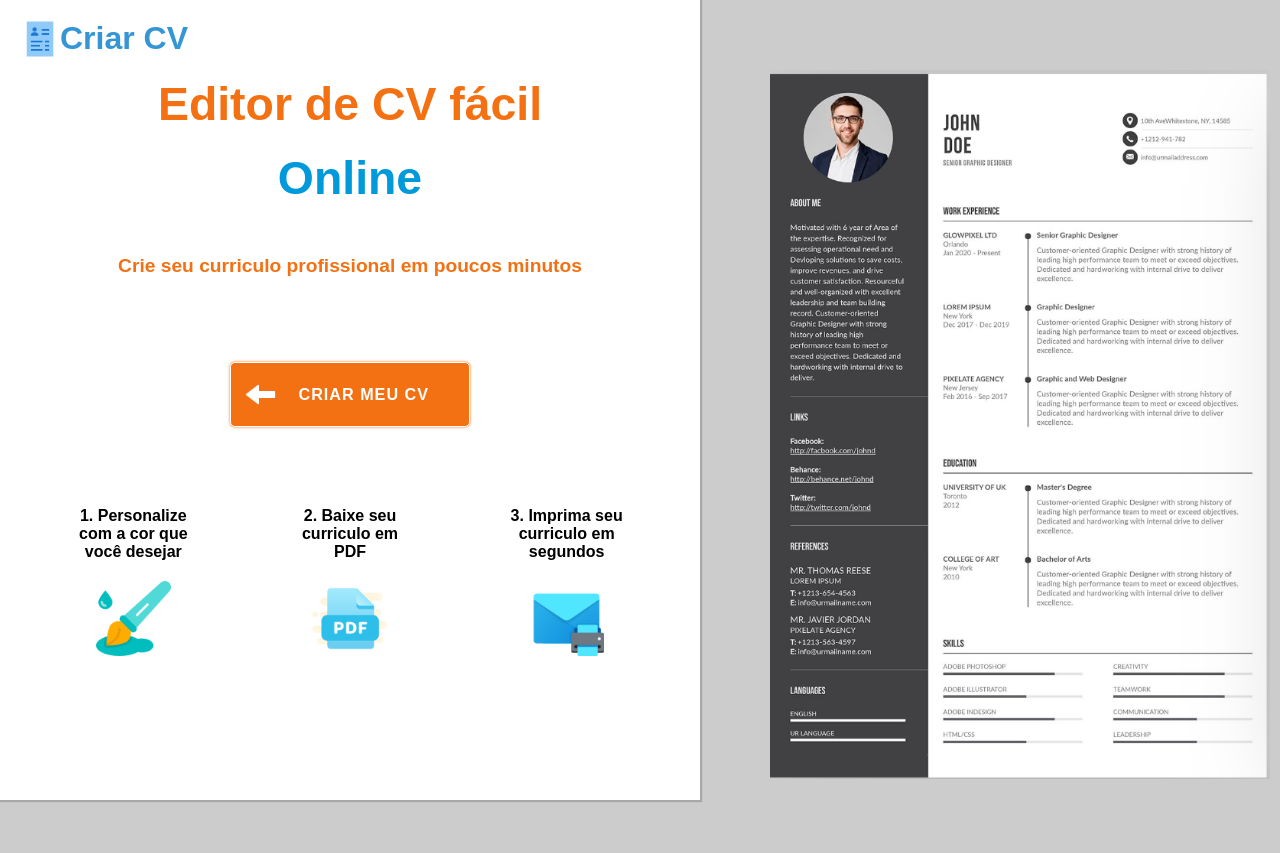
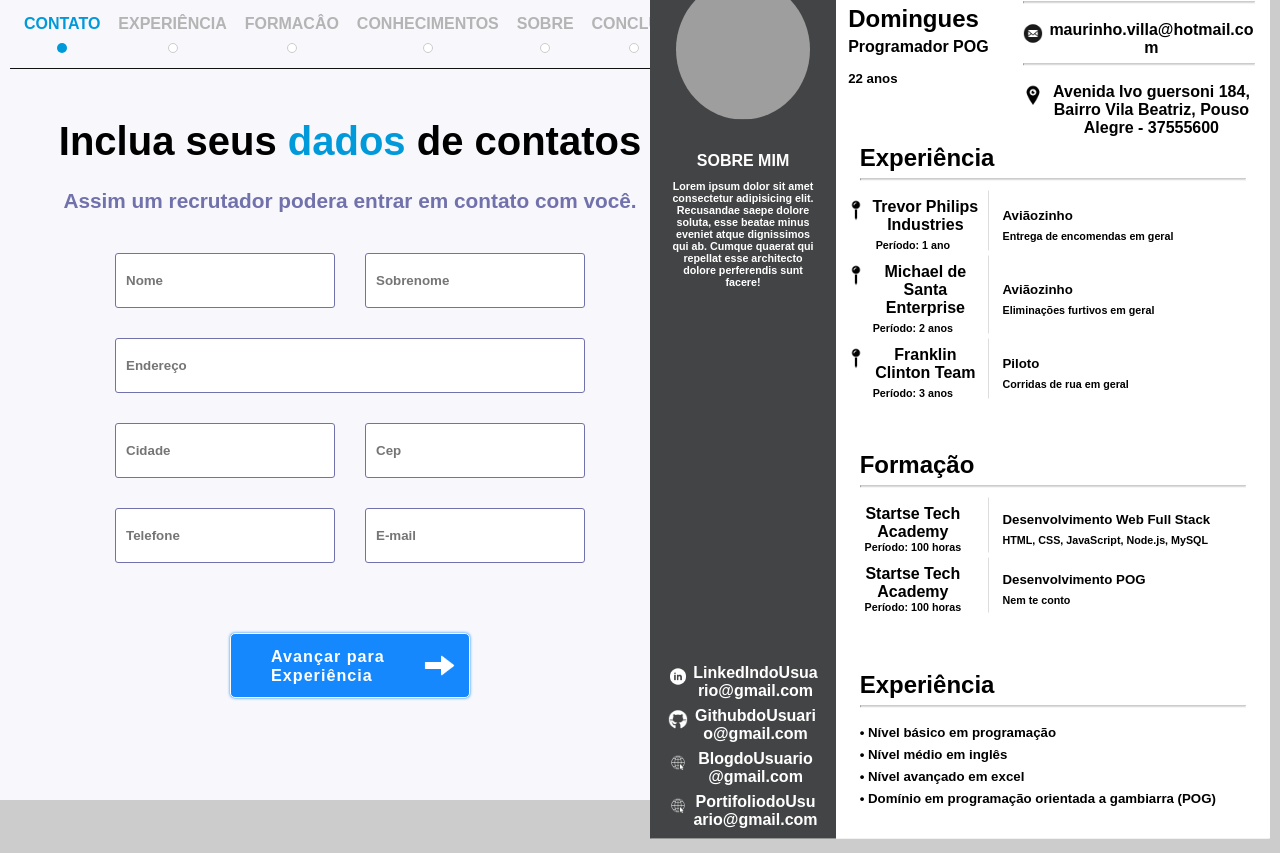
Before and after one commit to Mauro-Domingues/Criador-de-CV, a plain HTML site: page index.html in a window 1280 px wide. Drawn offline with Linux system fonts and the light colour scheme; grey boxes are pictures that could not be loaded; a web font is replaced by a local one.

Commit message:
CV-section-and-style-done

```diff
--- a/css/style.css
+++ b/css/style.css
@@ -150,12 +150,12 @@ main{
     flex-direction: column;
 }
 
-/* Barra de Orientação das Sections */
+/* Barra de Orientação das Seções */
 
 main .main-header{
     display: flex;
     justify-content: space-around;
-    border-bottom: 0.7px solid #1111;
+    border-bottom: 0.7px solid #111;
     padding: 5px;
 }
 
@@ -324,7 +324,6 @@ input.options{
     background-size: 40px;
 }
 
-
 /* Seção de Conclusão */
 
 article.colors{
@@ -365,3 +364,172 @@ label{
 }
 
 /* Seção do CV */
+
+.curriculum{
+    width: 620px;
+    height: 877px;
+    background-color: #fff;
+    position: absolute;
+    top:50%;
+    left: 75%;
+    transform: translate(-50%,-50%);
+    display: flex;
+    flex-direction: row;
+    font-size: 1rem;
+    border-radius: 2px;
+}
+
+.curriculum * {
+    display: flex;
+    word-break: break-word;
+    align-items: center;
+    justify-content: center;
+    flex-direction: column;
+}
+
+/* Faixa do CV */
+
+.belt{
+    width: 30%;
+    height: 100%;
+    background-color: #434445;
+    color: #fff;
+}
+
+.belt * {
+    width: 90%;
+}
+
+.picture{
+    height: 20%;
+}
+
+.get-picture{
+    width: 80%;
+    height: 80%;
+    border-radius: 50%;
+}
+
+.about{
+    height: 50%;
+    padding-top: 15px;
+    justify-content: flex-start;
+}
+
+.about h4{
+    margin-bottom: 10px;
+}
+
+.social-medias{
+    height: 30%;
+    padding-bottom: 10px;
+    justify-content: flex-end;
+}
+
+/* Corpo do CV */
+
+.body{
+    width: 70%;
+    height: 100%;
+    background-color: #fff;
+    color: #000;
+}
+
+.body > *{
+    flex-direction: row;
+    width: 99%;
+}
+
+/* Ícones e descrição */
+
+.extra-data{
+    flex-direction: row;
+    margin-top: 7px;
+    width: 90%;
+    justify-content: flex-start;
+}
+
+.container{
+    width: 100%;
+    flex-direction: row;
+    padding-bottom: 5px;
+}
+
+.icon{
+    position: relative;
+    left: 0;
+    top: -4px;
+    width: 20px;
+    margin-right: 5px;
+    align-self: flex-start;
+}
+
+hr{
+    margin-bottom: 10px;
+}
+
+/* Dados */
+
+.main-info{
+    height: 20%;
+}
+
+.name{
+    width: 40%;
+    height: 100%;
+    align-items: flex-start;
+    justify-content: flex-start;
+}
+
+.name .first-name, .name .surname, .name .title, .name .age{
+    margin-left: 10px;
+}
+
+.title {
+    margin-top: 5px;
+}
+
+.name .first-name, .name .age{
+    margin-top: 15px;
+}
+
+.adress{
+    width: 60%;
+    height: 100%;
+    justify-content: flex-end;
+}
+
+/* Experiência */
+
+.xp-info{
+    height: 35%;
+    flex-direction: column;
+    justify-content: flex-start;
+}
+
+.company-name, .grad-name{
+    width: 35%;
+    height: 100%;
+    border-right: 1px double #ddd;
+}
+
+.company-xp, .grad-description{
+    width: 65%;
+    height: 100%;
+}
+
+/* Formação */
+
+.grad-info{
+    height: 25%;
+    flex-direction: column;
+    justify-content: flex-start;
+}
+
+/* Conhecimentos */
+
+.skill-info{
+    height: 20%;
+    flex-direction: column;
+    justify-content: flex-start;
+}
--- a/index.html
+++ b/index.html
@@ -7,7 +7,7 @@
         <meta http-equiv="X-UA-Compatible" content="IE=edge">
         <meta name="viewport" content="width=device-width, initial-scale=1.0">
         <title>Criador de CV Online</title>
-        <link rel="icon" href="/images/opened-curriculum-icon.png">
+        <link rel="icon" href="./images/opened-curriculum-icon.png">
         <link rel="stylesheet" href="./css/style.css">
     </head>
 
@@ -15,7 +15,7 @@
 
         <!--Header da página inicial-->
 
-        <section class="presentation-container">
+        <!--<section class="presentation-container">
             <header>
                 <div class="presentation">
                     <h2 class="logo">Criar CV</h2>
@@ -43,13 +43,13 @@
             <figure class="presentation-example">
                 <img src="./images/curriculum-example.png" width="500px">
             </figure>
-        </section>
+        </section>-->
 
-        <!--<main>-->
+        <main>
 
             <!--Header das páginas secundárias-->
 
-            <!--<header class="main-header">
+            <header class="main-header">
                 <article>
                     <h4 class="verified-text"> CONTATO </h4>
                     <span class="verified"></span>
@@ -74,11 +74,11 @@
                     <h4 class="non-verified-text"> CONCLUIR </h4>
                     <span class="non-verified"></span>
                 </article>
-            </header>-->
+            </header>
 
             <!--Seções de edição do CV-->
 
-            <!--<section class="contact">
+            <section class="contact">
                 <header>
                     <h1>Inclua seus <span class="blue">dados</span> de contatos</h1>
                     <h4>Assim um recrutador podera entrar em contato com você.</h4>
@@ -94,7 +94,7 @@
                     <button class="advance">Avançar para Experiência</button>
                 </div>
             </section>
-            <section class="experience">
+            <!--<section class="experience">
                 <header>
                     <h1><span class="blue">Compartilhe concosco</span> a sua experiência</h1>
                     <h4>Comece com o seu trabalho recente.</h4>
@@ -241,70 +241,105 @@
                     <button class="back">Editar<br>Novamente</button>
                 </div>
             </section>-->
-        <!--</main>-->
+        </main>
 
         <!--Seção do CV-->
 
-        <!--<section class="curriculum">
+        <section class="curriculum">
             <div class="belt">
                 <figure class="picture">
-                    <img class="get-picture">
+                    <img class="get-picture" src="https://yt3.ggpht.com/a/AATXAJxMmr9sx347Lz7T9ynVf6VaNM2yk3wR0N09NG6X2g=s900-c-k-c0xffffffff-no-rj-mo">
                 </figure>
-                <div>
+                <div class="about">
                     <h4>SOBRE MIM</h4>
-                    <h6></h6>
+                    <h6>Lorem ipsum dolor sit amet consectetur adipisicing elit. Recusandae saepe dolore soluta, esse beatae minus eveniet atque dignissimos qui ab. Cumque quaerat qui repellat esse architecto dolore perferendis sunt facere!</h6>
                 </div>
                 <ul class="social-medias">
-                    <li><a class="link"><img class="git-icon" src="./images/github-icon.png" width="34px"></a></li>
+                    <li class="extra-data"><img src="./images/linkedIn-icon.png" class="icon extra-data">LinkedIndoUsuario@gmail.com</li>
+                    <li class="extra-data"><img src="./images/github-icon.png" class="icon extra-data">GithubdoUsuario@gmail.com</li>
+                    <li class="extra-data"><img src="./images/internet-icon.png" class="icon extra-data">BlogdoUsuario@gmail.com</li>
+                    <li class="extra-data"><img src="./images/internet-icon.png" class="icon extra-data">PortifoliodoUsuario@gmail.com</li>
                 </ul>
             </div>
-            <div class="name-surname">
-                <h1 class="name"></h1>
-                <h1 class="surname"></h1>
+            <div class="body">
+                <div class="main-info">
+                    <div class="name">
+                        <h1 class="first-name">Mauro</h1>
+                        <h1 class="surname">Domingues</h1>
+                        <h4 class="title">Programador POG</h4>
+                        <h5 class="age">22 anos</h5>
                     </div>
-            <div class="adress-add">
-                <img class="landmarker-icon" src="./images/map-landmarker-icon.png" width="16px">
-                <h4 class="adress"></h4>
+                    <div class="adress">
+                        <h4 class="phone-number extra-data"><img src="./images/phone-icon.png" class="icon extra-data">35 991248514</h4><hr class="extra-data">
+                        <h4 class="contact-email extra-data"><img src="./images/email-icon.png" class="icon extra-data">maurinho.villa@hotmail.com</h4><hr class="extra-data">
+                        <h4 class="id extra-data"><img src="./images/map-landmarker-icon.png" class="icon extra-data">Avenida Ivo guersoni 184, Bairro Vila Beatriz, Pouso Alegre - 37555600</h4>
                     </div>
-            <div class="city-cep">
-                <h4 id = "nameCidade"></h4>
-                <h4 id = "adnameCep"></h4>
                 </div>
-            <div class="phone-email">
-                <figure class="phone-box">
-                    <img class="phone-icon" src="./images/phone-icon.png" width="17px">
-                    <h4 class="phone"></h4>
-                </figure>
-                <figure class="email-box">
-                    <img class="email-icon" src="./images/email-icon.png" width="18px">
-                    <h4 class="email"></h4>
-                </figure>
+                <div class="xp-info">
+                    <h1 class="extra-data">Experiência</h1><hr class="extra-data">
+                    <div class="container">
+                        <div class="company-name">
+                            <h4 class="extra-data"><img src="./images/map-pin-marker-icon.png" class="icon extra-data">Trevor Philips Industries</h4>
+                            <h6 class="title">Período: 1 ano</h6>
                         </div>
-            <div class="add-experiencia">
-                <p class="description">EXPERIÊNCIA PROFISSIONAL</p>
+                        <div class="company-xp">
+                            <h5 class="extra-data">Aviãozinho</h5>
+                            <h6 class="extra-data desc">Entrega de encomendas em geral</h6>
                         </div>
-            <div class="box-add-exp">
-                <img class="exp-pro-icon" src="./images/map-pin-marker-icon.png" width="15px">
-                <h4 class="exp-pro"></h4>
                     </div>
-            <div class="add-desc-exp">
-                <h6 class="exp-info"></h6>
+                    <div class="container">
+                        <div class="company-name">
+                            <h4 class="extra-data"><img src="./images/map-pin-marker-icon.png" class="icon extra-data">Michael de Santa Enterprise</h4>
+                            <h6 class="title">Período: 2 anos</h6>
                         </div>
-            <div class="grade">
-                <p class="description">FORMAÇÂO</p>
+                        <div class="company-xp">
+                            <h5 class="extra-data">Aviãozinho</h5>
+                            <h6 class="extra-data desc">Eliminações furtivos em geral</h6>
                         </div>
-            <div class="add-form">
-                <h6 id = "addNameEs"></h6>
-                <h6 id = "addTitu"></h6>
                     </div>
-            <div class="conhe-lis">
-                <p class="description">CONHECIMENTOS</p>
+                    <div class="container">
+                        <div class="company-name">
+                            <h4 class="extra-data"><img src="./images/map-pin-marker-icon.png" class="icon extra-data">Franklin Clinton Team</h4>
+                            <h6 class="title">Período: 3 anos</h6>
                         </div>
-            <div class="add-knowledge">
-                <h6 class="knowledge-index"></h6>
-                <h6 class="knowledge-level"></h6>
+                        <div class="company-xp">
+                            <h5 class="extra-data">Piloto</h5>
+                            <h6 class="extra-data desc">Corridas de rua em geral</h6>
                         </div>
-        </section>-->
+                    </div>
+                </div>
+                <div class="grad-info">
+                    <h1 class="extra-data">Formação</h1><hr class="extra-data">
+                    <div class="container">
+                        <div class="grad-name">
+                            <h4 class="extra-data">Startse Tech Academy</h4>
+                            <h6>Período: 100 horas</h6>
+                        </div>
+                        <div class="grad-description">
+                            <h5 class="extra-data">Desenvolvimento Web Full Stack</h5>
+                            <h6 class="extra-data desc">HTML, CSS, JavaScript, Node.js, MySQL</h6>
+                        </div>
+                    </div>
+                    <div class="container">
+                        <div class="grad-name">
+                            <h4 class="extra-data">Startse Tech Academy</h4>
+                            <h6>Período: 100 horas</h6>
+                        </div>
+                        <div class="grad-description">
+                            <h5 class="extra-data">Desenvolvimento POG</h5>
+                            <h6 class="extra-data desc">Nem te conto</h6>
+                        </div>
+                    </div>
+                </div>
+                <div class="skill-info">
+                    <h1 class="extra-data">Experiência</h1><hr class="extra-data">
+                    <h5 class="extra-data">• Nível básico em programação</h5>
+                    <h5 class="extra-data">• Nível médio em inglês</h5>
+                    <h5 class="extra-data">• Nível avançado em excel</h5>
+                    <h5 class="extra-data">• Domínio em programação orientada a gambiarra (POG)</h5>
+                </div>
+            </div>
+        </section>
         <script></script>
     </body>
 </html>
```
Lines whose indentation alone changed are shown as unchanged.
